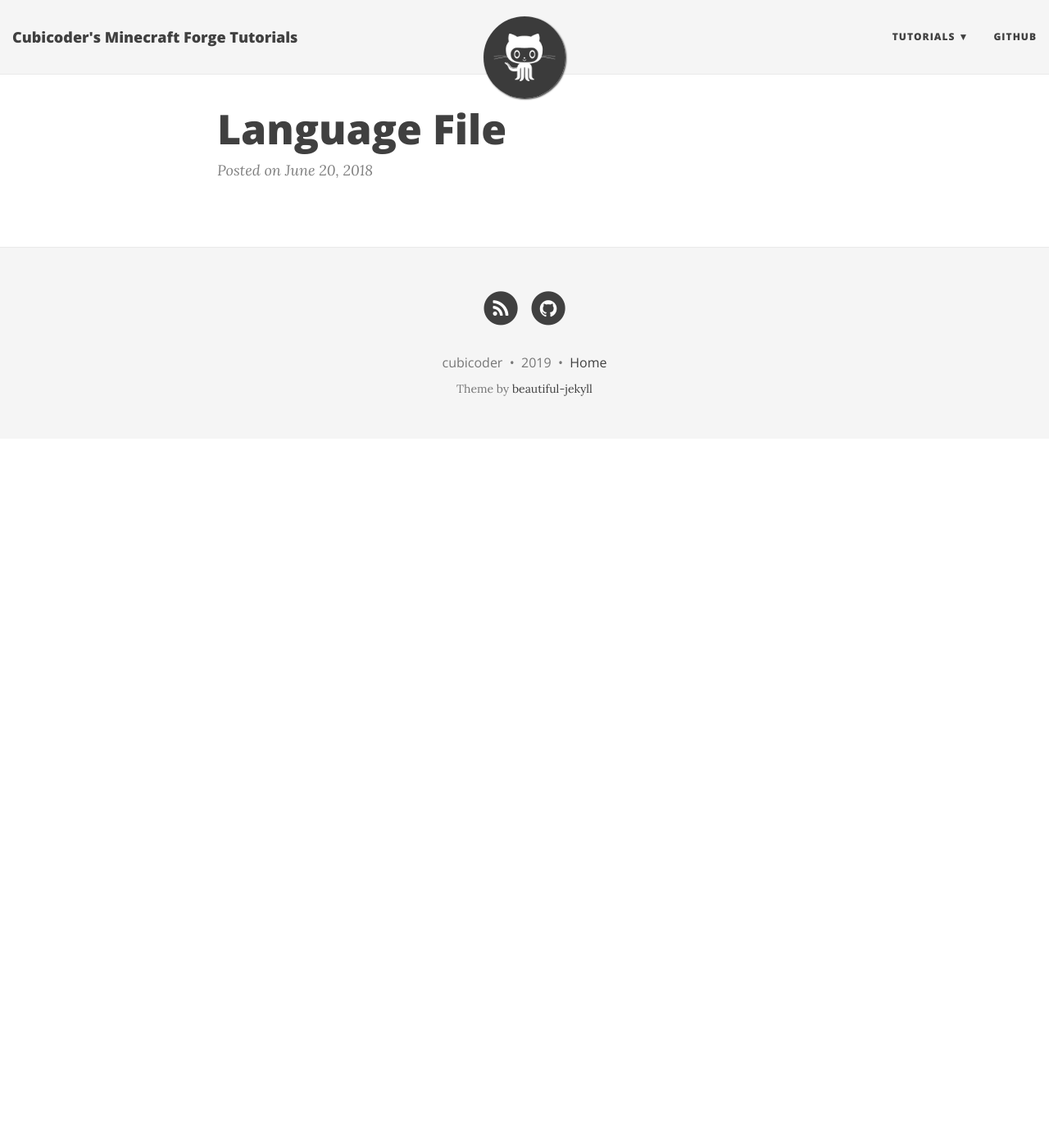
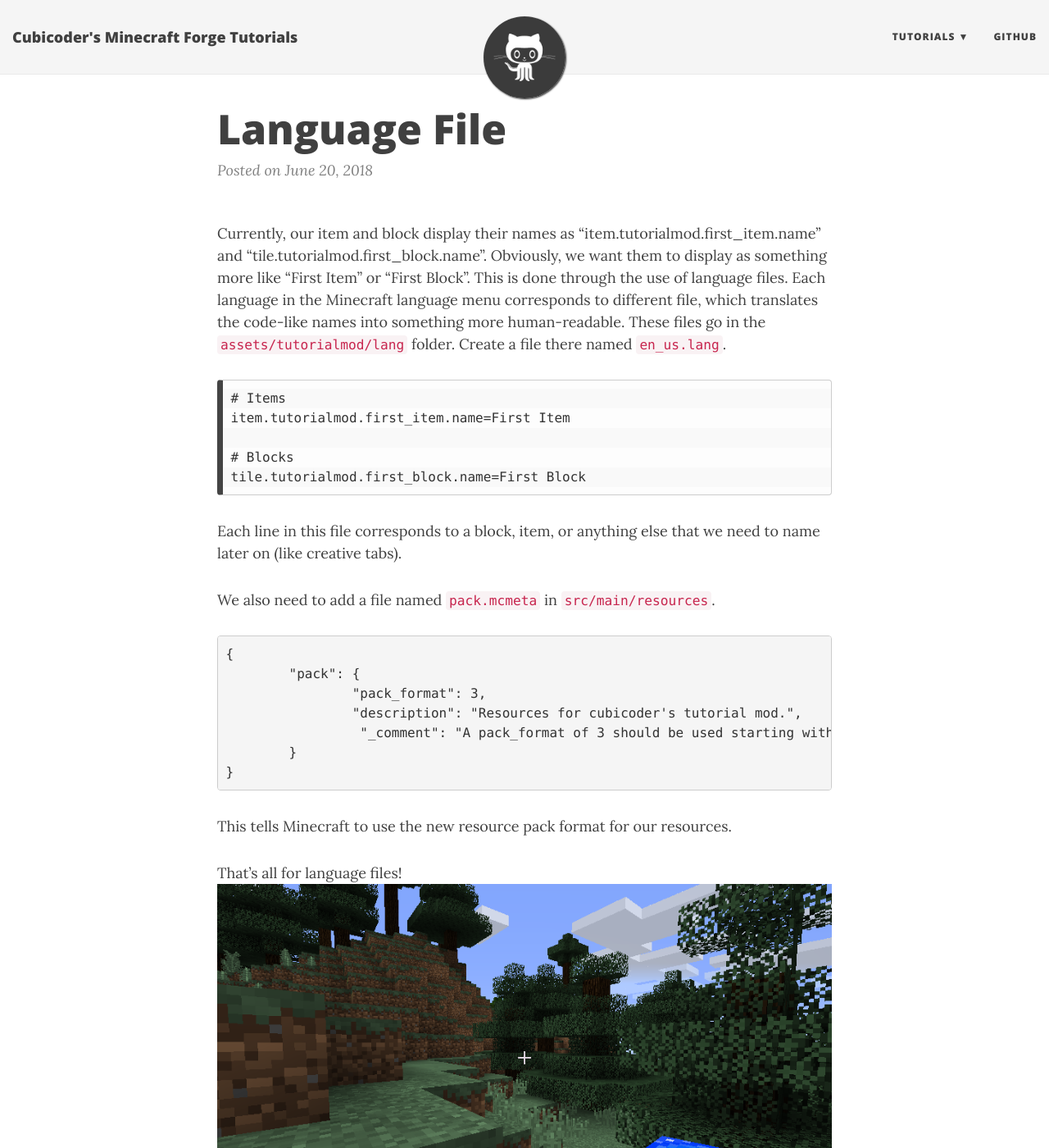
Before and after one commit to cubicoder/cubicoder.github.io, a Jekyll site: the page built from tutorials/1-12-2/2018-06-20-language-file.md, in a window 1280 px wide and 1400 px high. Shown: the whole window at 82% size. Built offline with Jekyll 4.4.1, drawn with Linux system fonts in a browser that asks for light colours; nearby versions of some CDN libraries.

Commit message:
Update 2018-06-20-language-file.md

````diff
--- a/tutorials/1-12-2/2018-06-20-language-file.md
+++ b/tutorials/1-12-2/2018-06-20-language-file.md
@@ -3,3 +3,28 @@ layout: post
 title: Language File
 date: 2018-06-20
 ---
+
+Currently, our item and block display their names as "item.tutorialmod.first_item.name" and "tile.tutorialmod.first_block.name". Obviously, we want them to display as something more like "First Item" or "First Block". This is done through the use of language files. Each language in the Minecraft language menu corresponds to different file, which translates the code-like names into something more human-readable. These files go in the `assets/tutorialmod/lang` folder. Create a file there named `en_us.lang`.
+```
+# Items
+item.tutorialmod.first_item.name=First Item
+
+# Blocks
+tile.tutorialmod.first_block.name=First Block
+```
+Each line in this file corresponds to a block, item, or anything else that we need to name later on (like creative tabs).
+
+We also need to add a file named `pack.mcmeta` in `src/main/resources`.
+```JSON
+{
+	"pack": {
+		"pack_format": 3,
+		"description": "Resources for cubicoder's tutorial mod.",
+		 "_comment": "A pack_format of 3 should be used starting with Minecraft 1.11. All resources, including language files, should be lowercase (eg: en_us.lang). A pack_format of 2 will load your mod resources with LegacyV2Adapter, which requires language files to have uppercase letters (eg: en_US.lang)."
+	}
+}
+```
+This tells Minecraft to use the new resource pack format for our resources.
+
+That’s all for language files!
+![lang0](/img/6lang/lang0.png)
````
